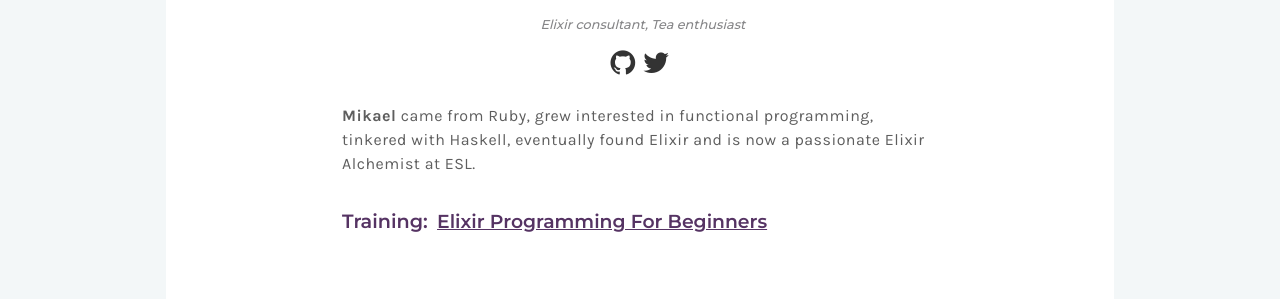
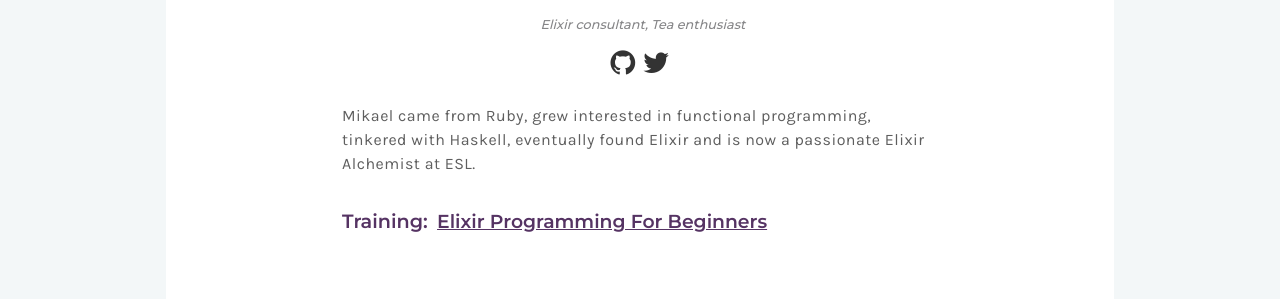
Before and after one commit to esl/virtual-elixirconf-eu-jekyll, a Jekyll site: the page built from _trainers/mikael-muszynski.md, in a window 1280 px wide and 1072 px high. Shown: the part 365-664 px from the top of the window. Built offline with Jekyll 4.4.1, drawn with Linux system fonts in a browser that asks for light colours; some web fonts are replaced.

```diff
--- a/_trainers/mikael-muszynski.md
+++ b/_trainers/mikael-muszynski.md
@@ -10,4 +10,4 @@ github: linduxed
 twitter: linduxed
 
 ---
-**_Mikael_** came from Ruby, grew interested in functional programming, tinkered with Haskell, eventually found Elixir and is now a passionate Elixir Alchemist at ESL.
+Mikael came from Ruby, grew interested in functional programming, tinkered with Haskell, eventually found Elixir and is now a passionate Elixir Alchemist at ESL.
```
